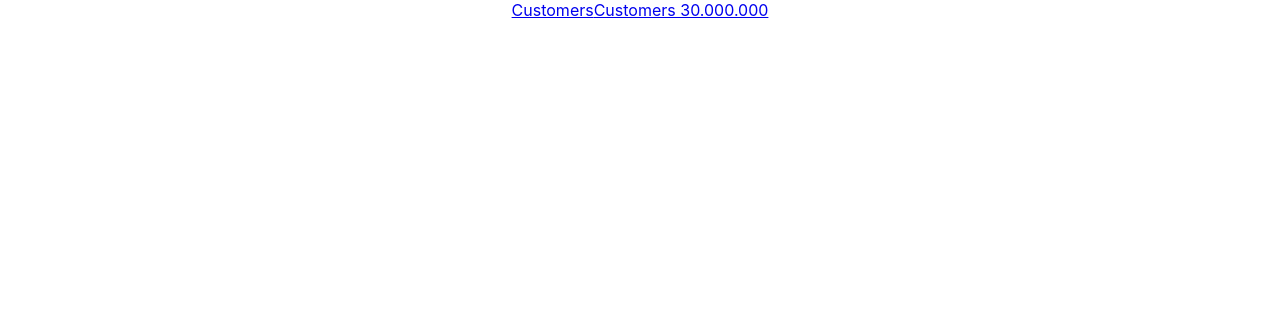
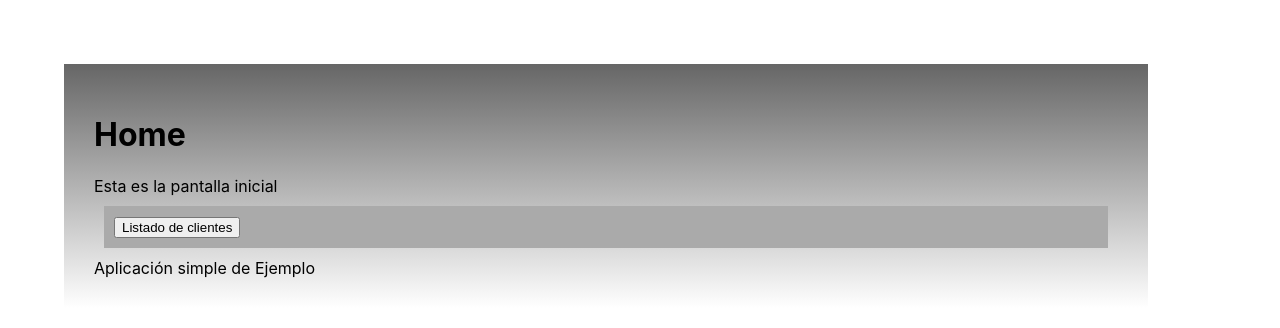
Before and after one commit to DavidAriasDeveloper/customers-app, a React (Create React App) app: page / in a window 1280 px wide. Shown: the top 328 px of the page. Built offline with nearby package versions, Linux system fonts and the light colour scheme.

Commit message:
React router methods

```diff
--- a/src/App.js
+++ b/src/App.js
@@ -1,16 +1,30 @@
 import React, { Component } from 'react';
-import { Link, BrowserRouter as Router } from 'react-router-dom';
+import { BrowserRouter as Router, Route, Switch } from 'react-router-dom';
 import logo from './logo.svg';
 import './App.css';
 
+import HomeContainer from './containers/HomeContainer';
 
 class App extends Component {
+
+    renderHome = () => <h1>Home</h1>;
+
+    renderCustomerContainer = () => <h1>Customer Container</h1>;
+
+    renderCustomerListContainer = () => <h1>Customer List Container</h1>;
+
+    renderCustomerNewContainer = () => <h1>Customer New Container</h1>;
+
     render() {
         return(
             <Router>
-                <div className="App">
-                    <Link to="/customers">Customers</Link>
-                    <Link to="/customers/30000000">Customers 30.000.000</Link>
+                <div>
+                    <Route exact path="/" component={ HomeContainer }/>
+                    <Route exact path="/customers" component={ this.renderCustomerListContainer }/>
+                    <Switch>
+                        <Route path="/customers/new" component={ this.renderCustomerNewContainer }/>
+                        <Route path="/customers/:dni" component={ this.renderCustomerContainer }/>
+                    </Switch>
                 </div>
             </Router>
         );
--- a/src/components/AppFrame.js
+++ b/src/components/AppFrame.js
@@ -1,11 +1,12 @@
 import React from 'react';
 import PropTypes from 'prop-types';
+import AppHeader from './AppHeader';
 
 const AppFrame = ({ header, body }) => {
     return (
         <div>
             <div className="app-frame">
-                <AppHeader title={ props.header } />
+                <AppHeader title={ header } />
                 <div>{ body }</div>
                 <div>Aplicación simple de Ejemplo</div>
             </div>
@@ -17,3 +18,5 @@
     header: PropTypes.string.isRequired,
     body: PropTypes.element.isRequired
 }
+
+export default AppFrame;
--- a/src/components/CustomersActions.js
+++ b/src/components/CustomersActions.js
@@ -2,13 +2,17 @@
 import PropTypes from 'prop-types';
 
 const CustomersActions = ({ children }) => {
-    <div>
-        <div className="customers-actions">
-            <div>{ children }</div>
+    return(
+        <div>
+            <div className="customers-actions">
+                <div>{ children }</div>
+            </div>
         </div>
-    </div>
+    );
 };
 
 CustomersActions.propTypes = {
     children: PropTypes.node.isRequired
 };
+
+export default CustomersActions;
--- /dev/null
+++ b/src/containers/HomeContainer.js
@@ -0,0 +1,36 @@
+import React, { Component } from 'react';
+import PropTypes from 'prop-types';
+import { Link } from 'react-router-dom';
+import CustomersActions from './../components/CustomersActions';
+import AppFrame from './../components/AppFrame';
+
+class HomeContainer extends Component {
+
+    handleOnClick = () => {
+        console.log("HandleOn Click");
+    };
+
+    render() {
+        return(
+            <div>
+                <AppFrame
+                    header="Home"
+                    body={
+                        <div>
+                            Esta es la pantalla inicial
+                            <CustomersActions>
+                                <button onClick={this.handleOnClick}>Listado de clientes</button>
+                            </CustomersActions>
+                        </div>
+                    }
+                ></AppFrame>
+            </div>
+        );
+    };
+};
+
+HomeContainer.propTypes = {
+
+};
+
+export default HomeContainer;
--- a/src/index.css
+++ b/src/index.css
@@ -12,3 +12,23 @@
   font-family: source-code-pro, Menlo, Monaco, Consolas, "Courier New",
     monospace;
 }
+
+.app-frame {
+  margin: 5%;
+  padding: 30px;
+  width: calc(80vw);
+  background-image: -webkit-gradient(linear, left top, left bottom, from(#666), to(white));
+}
+
+.customers-actions {
+  background: #AAA;
+  padding: 10px;
+  margin: 10px;
+}
+
+.customers-actions-button {
+  background: white;
+  min-width: 100px;
+  height: 30px;
+  margin: 5px;
+}
```
